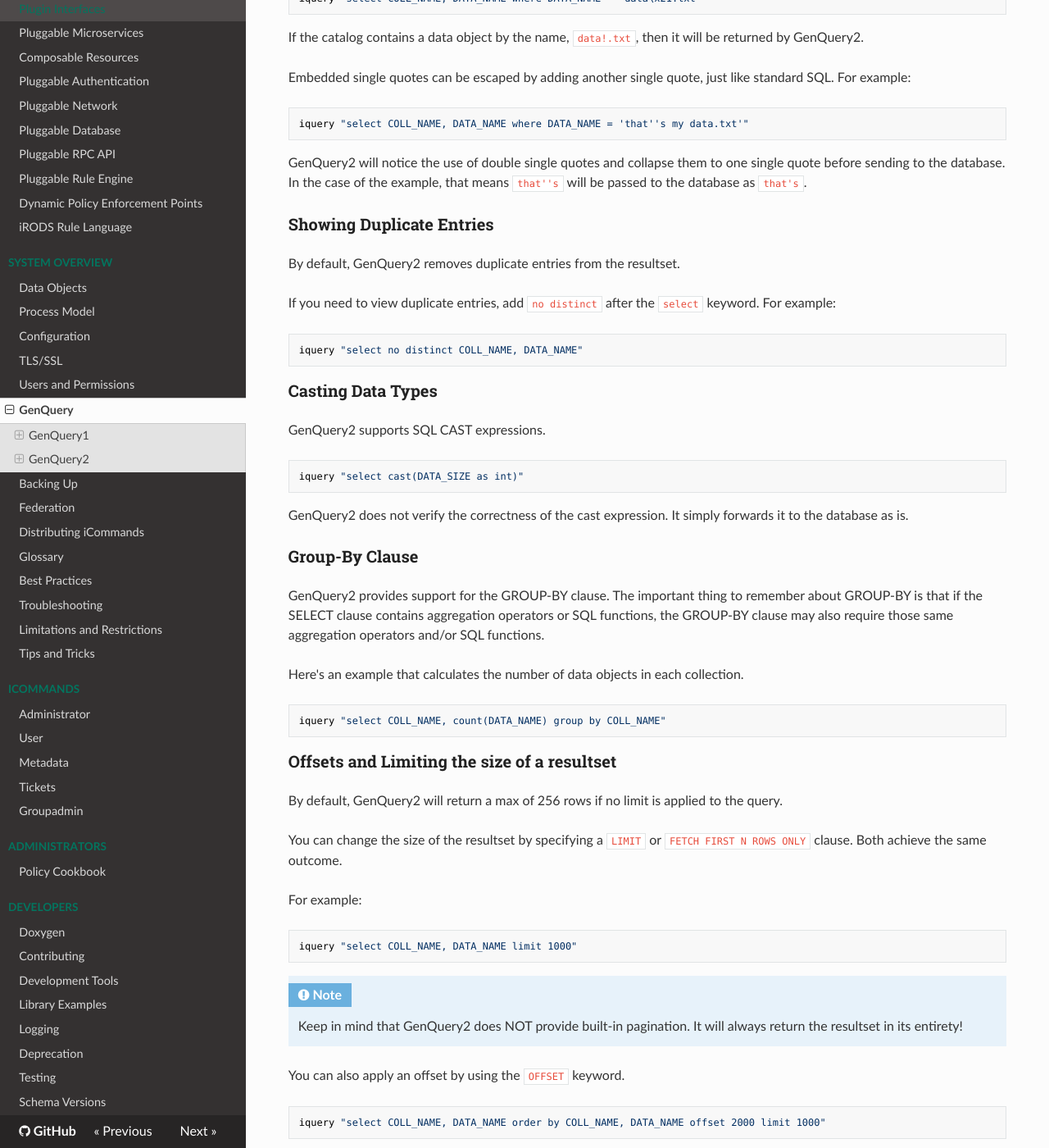
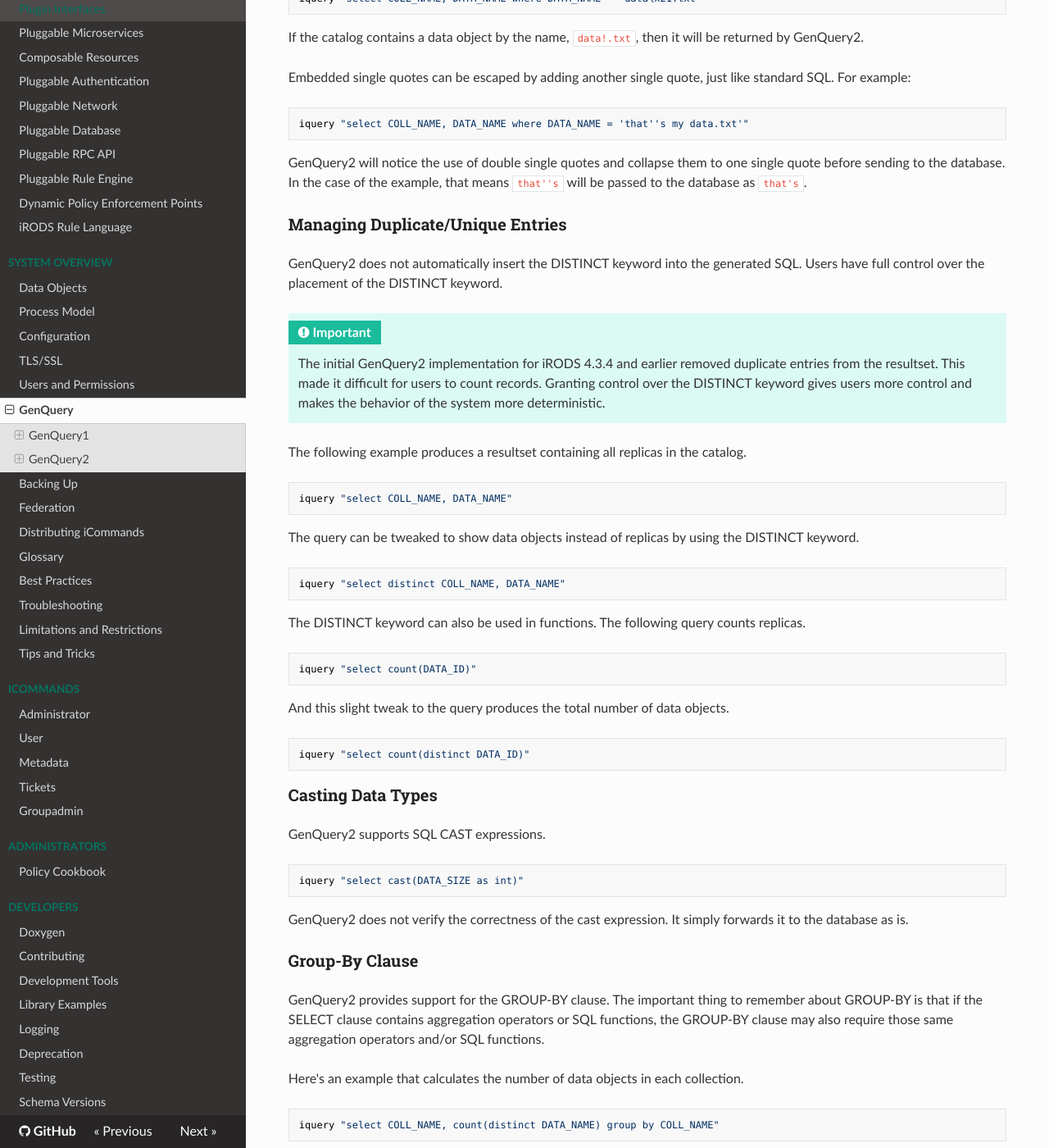
Before and after one commit to irods/irods_docs, an MkDocs documentation site: the page built from docs/system_overview/genquery.md, in a window 1280 px wide and 1400 px high, scrolled down 20318 px. Shown: the whole window at 82% size. Built offline with MkDocs 1.6.1, drawn with Linux system fonts in a browser that asks for light colours; nearby versions of some CDN libraries.

Commit message:
[irods/irods#8261] GenQuery2: Document change to DISTINCT keyword.

````diff
--- a/docs/system_overview/genquery.md
+++ b/docs/system_overview/genquery.md
@@ -841,14 +841,35 @@
 
 GenQuery2 will notice the use of double single quotes and collapse them to one single quote before sending to the database. In the case of the example, that means `that''s` will be passed to the database as `that's`.
 
-### Showing Duplicate Entries
+### Managing Duplicate/Unique Entries
 
-By default, GenQuery2 removes duplicate entries from the resultset.
+GenQuery2 does not automatically insert the DISTINCT keyword into the generated SQL. Users have full control over the placement of the DISTINCT keyword.
 
-If you need to view duplicate entries, add `no distinct` after the `select` keyword. For example:
+!!! Important
+    The initial GenQuery2 implementation for iRODS 4.3.4 and earlier removed duplicate entries from the resultset. This made it difficult for users to count records. Granting control over the DISTINCT keyword gives users more control and makes the behavior of the system more deterministic.
+
+The following example produces a resultset containing all replicas in the catalog.
 
 ```sh
-iquery "select no distinct COLL_NAME, DATA_NAME"
+iquery "select COLL_NAME, DATA_NAME"
+```
+
+The query can be tweaked to show data objects instead of replicas by using the DISTINCT keyword.
+
+```sh
+iquery "select distinct COLL_NAME, DATA_NAME"
+```
+
+The DISTINCT keyword can also be used in functions. The following query counts replicas.
+
+```sh
+iquery "select count(DATA_ID)"
+```
+
+And this slight tweak to the query produces the total number of data objects.
+
+```sh
+iquery "select count(distinct DATA_ID)"
 ```
 
 ### Casting Data Types
@@ -868,7 +889,7 @@
 Here's an example that calculates the number of data objects in each collection.
 
 ```sh
-iquery "select COLL_NAME, count(DATA_NAME) group by COLL_NAME"
+iquery "select COLL_NAME, count(distinct DATA_NAME) group by COLL_NAME"
 ```
 
 ### Offsets and Limiting the size of a resultset
````
